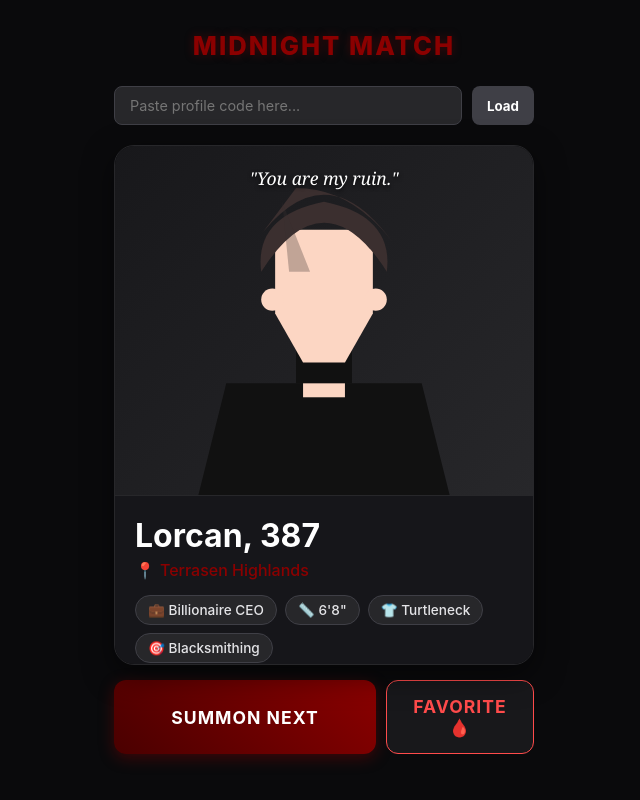
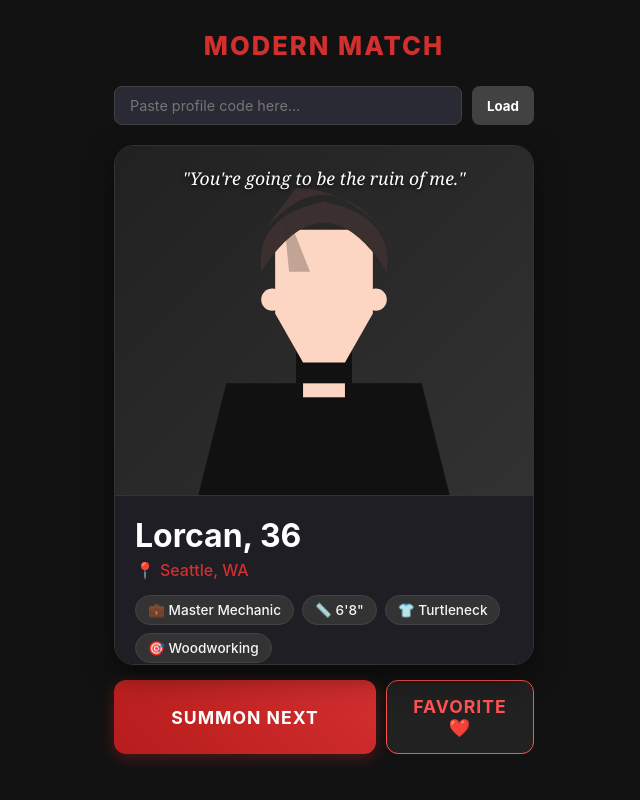
Before and after one commit to mrghazzagh/mutt, a plain HTML site: page index.html in a window 1280 px wide. Shown: the whole page, without its empty margins (316-956 px from the left). Drawn offline with Linux system fonts and the light colour scheme.

Commit message:
Update index.html

```diff
--- a/index.html
+++ b/index.html
@@ -3,17 +3,17 @@
 <head>
     <meta charset="UTF-8">
     <meta name="viewport" content="width=device-width, initial-scale=1.0">
-    <title>Dark Romantasy Match</title>
+    <title>Modern Match</title>
     <style>
         :root {
-            --bg-color: #0a0a0c;
-            --card-bg: #16161a;
-            --text-light: #e4e4e7;
-            --text-muted: #a1a1aa;
-            --accent: #8b0000; /* Dark crimson */
-            --accent-hover: #b90000;
-            --save-color: #ff4b4b;
-            --input-bg: #27272a;
+            --bg-color: #121212;
+            --card-bg: #1e1e24;
+            --text-light: #f5f5f5;
+            --text-muted: #9e9e9e;
+            --accent: #d32f2f;
+            --accent-hover: #f44336;
+            --save-color: #ff5252;
+            --input-bg: #2a2a35;
         }
 
         * {
@@ -49,7 +49,6 @@
             color: var(--accent);
             letter-spacing: 2px;
             text-transform: uppercase;
-            text-shadow: 0 0 10px rgba(139, 0, 0, 0.4);
         }
 
         .code-tools {
@@ -61,7 +60,7 @@
         .code-input {
             flex: 1;
             background: var(--input-bg);
-            border: 1px solid #3f3f46;
+            border: 1px solid #424242;
             color: var(--text-light);
             padding: 10px 15px;
             border-radius: 8px;
@@ -74,7 +73,7 @@
         }
 
         .load-btn {
-            background: #3f3f46;
+            background: #424242;
             color: white;
             border: none;
             padding: 10px 15px;
@@ -84,7 +83,7 @@
             transition: background 0.2s;
         }
 
-        .load-btn:hover { background: #52525b; }
+        .load-btn:hover { background: #616161; }
 
         .card {
             background: var(--card-bg);
@@ -96,7 +95,7 @@
             flex-direction: column;
             position: relative;
             scrollbar-width: none;
-            border: 1px solid #27272a;
+            border: 1px solid #333;
         }
 
         .card::-webkit-scrollbar { display: none; }
@@ -104,11 +103,11 @@
         .avatar-container {
             width: 100%;
             height: 350px;
-            background: linear-gradient(135deg, #18181b 0%, #27272a 100%);
+            background: linear-gradient(135deg, #212121 0%, #323232 100%);
             display: flex;
             justify-content: center;
             align-items: flex-end;
-            border-bottom: 1px solid #27272a;
+            border-bottom: 1px solid #333;
             overflow: hidden;
             flex-shrink: 0;
             position: relative;
@@ -157,13 +156,13 @@
         }
 
         .tag {
-            background: #27272a;
+            background: #333;
             padding: 6px 12px;
             border-radius: 20px;
             font-size: 0.85rem;
             color: var(--text-light);
             font-weight: 500;
-            border: 1px solid #3f3f46;
+            border: 1px solid #424242;
         }
 
         .bio-section { margin-bottom: 18px; }
@@ -221,15 +220,15 @@
         .btn:active { transform: scale(0.96); }
 
         .generate-btn {
-            background: linear-gradient(45deg, #4a0000, var(--accent));
+            background: linear-gradient(45deg, #b71c1c, var(--accent));
             color: white;
-            box-shadow: 0 4px 15px rgba(139, 0, 0, 0.4);
+            box-shadow: 0 4px 15px rgba(211, 47, 47, 0.3);
             flex: 2;
         }
         .generate-btn:hover { filter: brightness(1.2); }
 
         .save-btn {
-            background: #18181b;
+            background: #212121;
             color: var(--save-color);
             border: 1px solid var(--save-color);
         }
@@ -245,7 +244,7 @@
             font-weight: 700;
             color: var(--text-light);
             margin-bottom: 10px;
-            border-bottom: 1px solid #3f3f46;
+            border-bottom: 1px solid #424242;
             padding-bottom: 5px;
         }
 
@@ -262,13 +261,13 @@
             display: flex;
             align-items: center;
             gap: 15px;
-            border: 1px solid #27272a;
+            border: 1px solid #333;
         }
 
         .saved-avatar {
             width: 60px;
             height: 60px;
-            background: #18181b;
+            background: #212121;
             border-radius: 50%;
             overflow: hidden;
             flex-shrink: 0;
@@ -282,7 +281,7 @@
 <body>
 
 <div class="app-container">
-    <div class="header">Midnight Match</div>
+    <div class="header">Modern Match</div>
 
     <div class="code-tools">
         <input type="text" id="import-code" class="code-input" placeholder="Paste profile code here...">
@@ -292,8 +291,8 @@
     <div class="card" id="profile-card">
         <div class="avatar-container" id="avatar-render"></div>
         <div class="profile-details">
-            <div class="name-age"><span id="p-name">Loading...</span>, <span id="p-age">500</span></div>
-            <div class="location">📍 <span id="p-origin">The Shadows</span></div>
+            <div class="name-age"><span id="p-name">Loading...</span>, <span id="p-age">30</span></div>
+            <div class="location">📍 <span id="p-origin">New York City, NY</span></div>
 
             <div class="tags-container" id="p-tags"></div>
 
@@ -322,64 +321,65 @@
 
     <div class="action-container">
         <button class="btn generate-btn" onclick="generateProfile()">Summon Next</button>
-        <button class="btn save-btn" onclick="saveProfile()">Favorite 🩸</button>
+        <button class="btn save-btn" onclick="saveProfile()">Favorite ❤️</button>
     </div>
 
     <div class="saved-section" id="saved-section">
-        <div class="saved-title">Favored Souls</div>
+        <div class="saved-title">Favored Matches</div>
         <div class="saved-list" id="saved-list"></div>
     </div>
 </div>
 
 <script>
     const data = {
-        names: ["Cassian", "Rhysand", "Rowan", "Lorcan", "Xaden", "Liam", "Azriel", "Hunt", "Aidas", "Kingfisher", "Darius", "Fenrys", "Nyktos", "Casteel"],
+        names: ["Cassian", "Rhys", "Rowan", "Lorcan", "Xaden", "Liam", "Azriel", "Hunt", "Aidas", "Darius", "Fenrys", "Nyk", "Cas"],
         quotes: [
             "\"Who did this to you?\"",
-            "\"I would burn this world to keep you warm.\"",
-            "\"You are my ruin.\"",
+            "\"I would burn this city to the ground for you.\"",
+            "\"You're going to be the ruin of me.\"",
             "\"Touch her and you die.\"",
             "\"Kneel.\"",
-            "\"I have waited centuries for this.\"",
-            "\"I'm the villain of this story, but I'm your villain.\""
+            "\"I've been waiting a long time for someone like you.\"",
+            "\"I'm not a good man, but I'm yours.\""
         ],
         haircuts: ["Shoulder-length waves", "Undercut with messy top", "Strict military buzz", "Swept-back taper", "Man-bun with loose strands", "Shaggy wolf cut"],
         hairColors: [
-            { name: "Midnight Black", hex: "#000000" }, { name: "Silver-white", hex: "#e8eaf6" },
-            { name: "Ash Blonde", hex: "#c2b280" }, { name: "Blood Copper", hex: "#7a1717" },
+            { name: "Midnight Black", hex: "#000000" }, { name: "Silver-blonde", hex: "#e8eaf6" },
+            { name: "Ash Blonde", hex: "#c2b280" }, { name: "Dark Copper", hex: "#7a1717" },
             { name: "Dark Ash Brown", hex: "#3b2f2f" }, { name: "Raven Blue", hex: "#0f0f1b" }
         ],
         skinTones: [
-            { name: "Pale moonlight", hex: "#f3e5db" }, { name: "Fair alabaster", hex: "#fcd6c3" },
+            { name: "Pale ivory", hex: "#f3e5db" }, { name: "Fair alabaster", hex: "#fcd6c3" },
             { name: "Sun-kissed olive", hex: "#c29b76" }, { name: "Warm bronze", hex: "#a66a41" },
-            { name: "Rich mahogany", hex: "#4a2410" }, { name: "Deep obsidian", hex: "#221107" }
+            { name: "Rich mahogany", hex: "#4a2410" }, { name: "Deep espresso", hex: "#221107" }
         ],
-        ethnicities: [
-            "Illyrian Descent", "Valg Bloodline", "Terrasen Highlands",
-            "Night Court Native", "Navarrian Aristocrat", "Shadow Realm Born"
+        origins: [
+            "New York City, NY", "Chicago, IL", "London, UK",
+            "Seattle, WA", "Los Angeles, CA", "Edinburgh, Scotland",
+            "Dublin, Ireland", "Miami, FL", "Boston, MA"
         ],
         heights: ["5'11\"", "6'1\"", "6'3\"", "6'4\"", "6'6\"", "6'8\""],
-        muscularity: ["Lean & corded like a whip", "Built like a brick wall", "Warrior-thick", "Sculpted like a dark god", "Broad-shouldered brawler"],
+        muscularity: ["Lean & corded like a whip", "Built like a brick wall", "Heavyweight-thick", "Sculpted athlete", "Broad-shouldered brawler"],
         bellySizes: ["V-taper lean", "Rugged lumberjack core", "Powerlifter thick", "Washboard abs"],
         necklines: ["Turtleneck", "Crewneck"],
         styles: [
-            "Black tactical modern wear", "Fitted dark tee stretching across his chest",
+            "Black tactical wear", "Fitted dark tee stretching across his chest",
             "Tailored charcoal suit (no tie)", "Heavy leather jacket over a ripped Henley",
             "Oversized black hoodie hiding his mass"
         ],
         toolLengths: ["5\"", "6\"", "6.5\"", "7\"", "7.5\"", "8\"", "8.5\"", "9\""],
         toolGirths: ["Precision-grip", "Heavy-duty", "Two-handed hilt", "Toolbox-bursting", "Crowbar-thick", "Wrist-thick"],
-        hobbies: ["Blacksmithing", "Underground fight clubs", "Woodworking", "Brooding in the rain", "Drinking expensive whiskey", "Reading ancient tomes", "Axe throwing", "Motorcycle restoration"],
-        occupations: ["Shadowsinger", "Security Consultant", "Billionaire CEO", "Bouncer", "Master Assassin", "Pilot", "Nightclub Owner"],
-        hangouts: ["A hidden speakeasy", "High-rise penthouse", "The underground fighting ring", "A darkened library corner", "His private gym", "A smoky whiskey bar"],
-        staminas: ["Couch potato (needs a nap after)", "Weekend warrior (good for a standard skirmish)", "Can go all night (and day)", "Fae-level elite endurance"],
+        hobbies: ["Woodworking", "Underground boxing", "Motorcycle restoration", "Weightlifting", "Drinking expensive whiskey", "Wilderness survival", "Axe throwing", "Reading classic literature"],
+        occupations: ["Private Security Contractor", "Tech CEO", "Head Bouncer", "Master Mechanic", "Architect", "Nightclub Owner", "Ex-Military Consultant", "Firefighter"],
+        hangouts: ["A hidden downtown speakeasy", "His high-rise penthouse", "The underground boxing gym", "A smoky whiskey bar", "His messy garage", "A quiet coffee shop corner"],
+        staminas: ["Couch potato (needs a nap after)", "Weekend warrior (good for a standard session)", "Elite marathon runner endurance", "Olympic-level stamina"],
         behaviors: [
-            "Dominant and commanding", "Violently protective",
+            "Dominant and commanding", "Fiercely protective",
             "Grumpy but touches you gently", "Smirking, teasing, and arrogant",
             "Utterly devoted worshipper", "Cold to everyone else, golden retriever to you"
         ],
         desserts: ["Creampie", "Frosted cake", "Frosted Melons", "Feed just frosting"],
-        frostingAmounts: ["Half a cup", "1 cup", "1.5 cups", "2 cups", "3 cups", "A gallon"],
+        frostingAmounts: ["0.5 cups", "1 cup", "1.5 cups", "2 cups", "3 cups", "4 cups"],
         perksPool: ["Magic fingers", "Pierced tongue", "Calloused hands", "Veiny forearms", "Bulging biceps", "Steel triceps", "Iron glutes", "Pillar-like quads"]
     };
 
@@ -400,9 +400,9 @@
 
         return {
             name: randomItem(data.names),
-            age: Math.floor(Math.random() * 800) + 25,
+            age: Math.floor(Math.random() * 26) + 25, // Ages 25 - 50
             quote: randomItem(data.quotes),
-            origin: randomItem(data.ethnicities),
+            origin: randomItem(data.origins),
             hair: randomItem(data.hairColors),
             haircut: randomItem(data.haircuts),
             skin: randomItem(data.skinTones),
@@ -428,31 +428,24 @@
     function renderProfile(profile) {
         currentProfile = profile;
 
-        // Generate SVG graphic with stylized modern/romantasy blend
-        const shirtColor = "#111"; // Dark modern clothes
+        const shirtColor = "#111";
         const neckShape = profile.neckline === "Turtleneck"
-            ? `<rect x="80" y="130" width="40" height="40" fill="${shirtColor}" />` // Turtleneck
-            : `<path d="M 80 150 Q 100 170 120 150 Z" fill="${profile.skin.hex}" />`; // Crewneck skin showing
+            ? `<rect x="80" y="130" width="40" height="40" fill="${shirtColor}" />`
+            : `<path d="M 80 150 Q 100 170 120 150 Z" fill="${profile.skin.hex}" />`;
 
         currentProfile.svg = `
         <svg viewBox="0 0 200 250" width="100%" height="100%" xmlns="http://www.w3.org/2000/svg">
-            <!-- Broad angular shoulders -->
             <path d="M 10 250 L 30 170 L 170 170 L 190 250 Z" fill="${shirtColor}" />
-            <!-- Neck -->
             <rect x="85" y="130" width="30" height="50" fill="${profile.skin.hex}" />
-            <!-- Clothes Neckline override -->
             ${neckShape}
-            <!-- Sharp jawline -->
             <path d="M 65 60 L 135 60 L 135 120 L 115 155 L 85 155 L 65 120 Z" fill="${profile.skin.hex}" />
             <circle cx="63" cy="110" r="8" fill="${profile.skin.hex}" />
             <circle cx="137" cy="110" r="8" fill="${profile.skin.hex}" />
-            <!-- Stylized dark hair -->
             <path d="M 55 90 Q 100 20 145 90 Q 150 50 100 40 Q 50 50 55 90 Z" fill="${profile.hair.hex}" />
             <path d="M 50 70 Q 100 0 150 70 Q 120 30 80 30 Z" fill="${profile.hair.hex}" />
             <path d="M 70 40 L 90 90 L 75 90 Z" fill="${profile.hair.hex}" opacity="0.3"/>
         </svg>`;
 
-        // Update DOM
         document.getElementById('p-name').innerText = profile.name;
         document.getElementById('p-age').innerText = profile.age;
         document.getElementById('p-origin').innerText = profile.origin;
@@ -484,21 +477,20 @@
         document.getElementById('p-scene').innerHTML = `
             <strong>Stamina:</strong> ${profile.stamina}<br>
             <strong>Performances per night:</strong> ${profile.performances}<br>
-            <strong>Dessert Preference:</strong> ${profile.dessert} (${profile.frosting} of frosting)
+            <strong>Dessert Preference:</strong> ${profile.dessert} paired with ${profile.frosting} of frosting.
         `;
 
         document.getElementById('p-tool').innerHTML = `
             Carries a ${profile.toolLength} ${profile.toolGirth.toLowerCase()} lucky screwdriver.
         `;
 
-        // Generate base64 code for saving/sharing (without the SVG string to keep it short)
         const codeObj = { ...profile };
         delete codeObj.svg;
         const base64Code = btoa(encodeURIComponent(JSON.stringify(codeObj)));
         document.getElementById('p-code').innerText = base64Code;
 
         const saveBtn = document.querySelector('.save-btn');
-        saveBtn.innerHTML = "Favorite 🩸";
+        saveBtn.innerHTML = "Favorite ❤️";
         saveBtn.disabled = false;
         saveBtn.style.opacity = "1";
     }
@@ -514,7 +506,7 @@
             const decoded = JSON.parse(decodeURIComponent(atob(input)));
             if (decoded && decoded.name) {
                 renderProfile(decoded);
-                document.getElementById('import-code').value = ""; // clear input
+                document.getElementById('import-code').value = "";
             } else {
                 alert("Invalid profile code.");
             }
```
